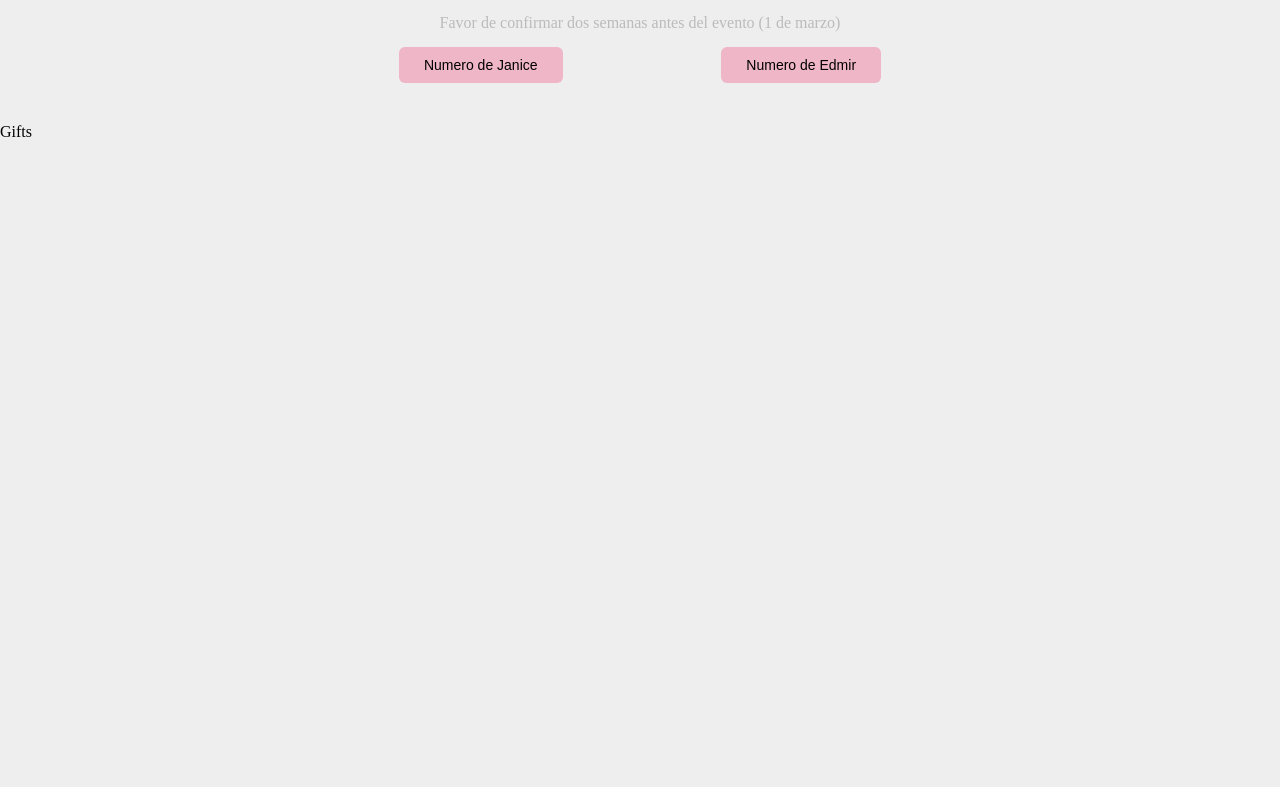
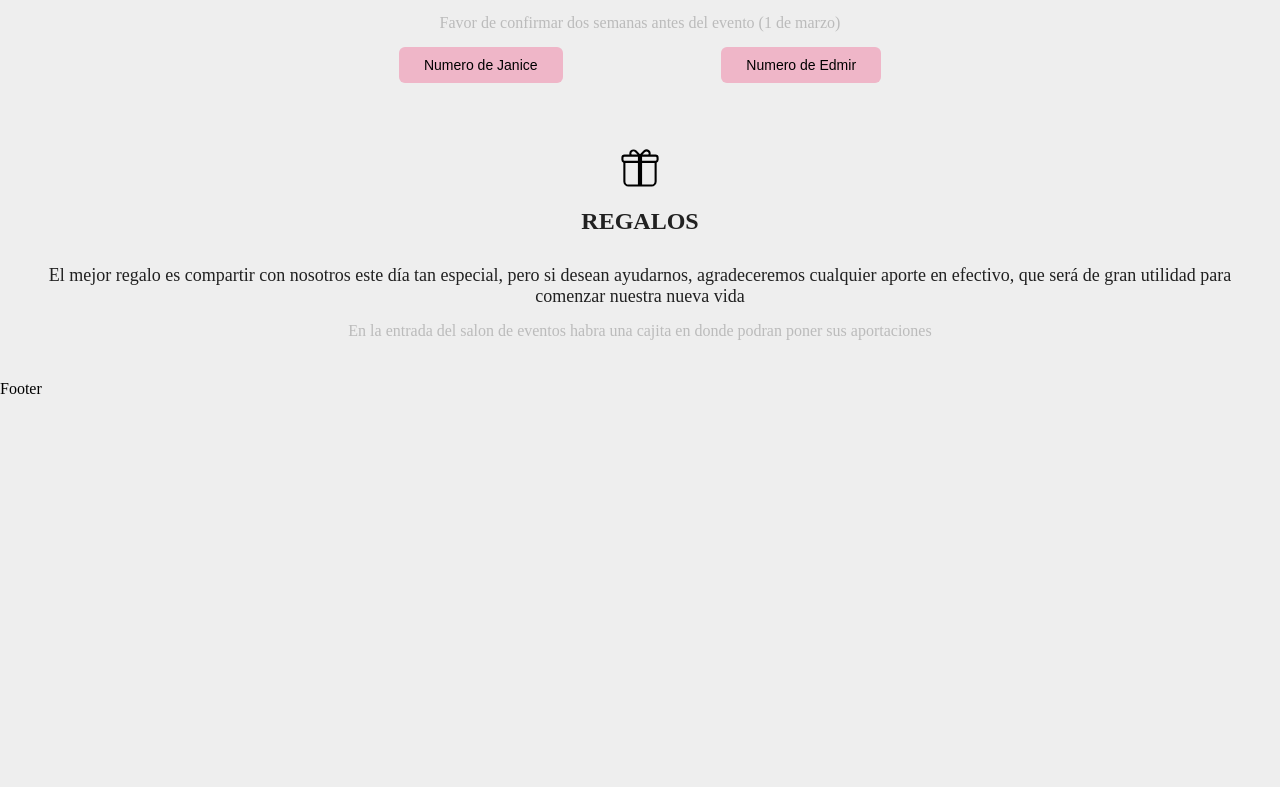
Before and after one commit to edmirgalvan01/wedding-site, a React (Vite) app: page / in a window 1280 px wide. Shown: the part 9233-10020 px from the top of the page. Built offline with nearby package versions, Linux system fonts and the light colour scheme.

Commit message:
Gifts created

```diff
--- a/src/sections/Gifts/Gifts.css
+++ b/src/sections/Gifts/Gifts.css
@@ -0,0 +1,20 @@
+.Gifts {
+  display: flex;
+  flex-direction: column;
+  align-items: center;
+  gap: 30px;
+  padding: 20px;
+}
+.gifts--content {
+  text-align: center;
+  display: flex;
+  flex-direction: column;
+  gap: 15px;
+}
+.gifts--content p {
+  color: var(--black-color);
+  font-size: 18px;
+}
+.gifts--content span {
+  color: var(--grey-color);
+}
--- a/src/sections/Gifts/Gifts.jsx
+++ b/src/sections/Gifts/Gifts.jsx
@@ -1,3 +1,24 @@
+import { CiGift } from "react-icons/ci";
+import "./Gifts.css";
+
 export const Gifts = () => {
-  return <div className="contentPage">Gifts</div>;
+  return (
+    <section className="Gifts">
+      <div className="event--title">
+        <CiGift size={50} />
+        <p>REGALOS</p>
+      </div>
+      <div className="gifts--content">
+        <p>
+          El mejor regalo es compartir con nosotros este día tan especial, pero
+          si desean ayudarnos, agradeceremos cualquier aporte en efectivo, que
+          será de gran utilidad para comenzar nuestra nueva vida
+        </p>
+        <span>
+          En la entrada del salon de eventos habra una cajita en donde podran
+          poner sus aportaciones
+        </span>
+      </div>
+    </section>
+  );
 };
```
